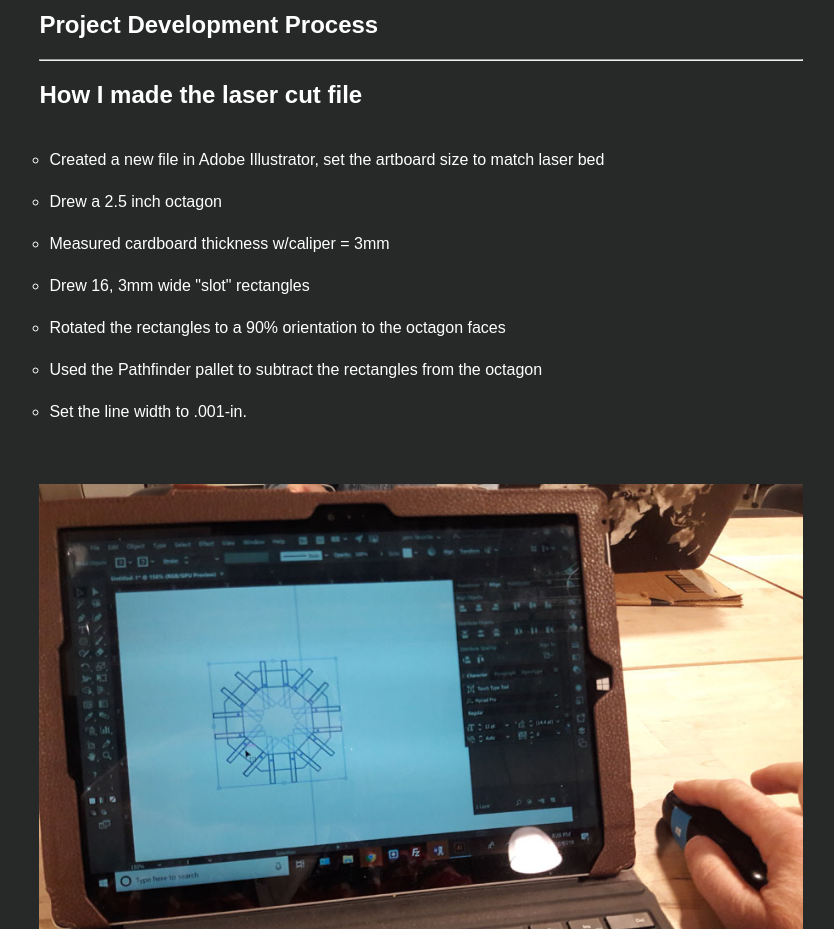
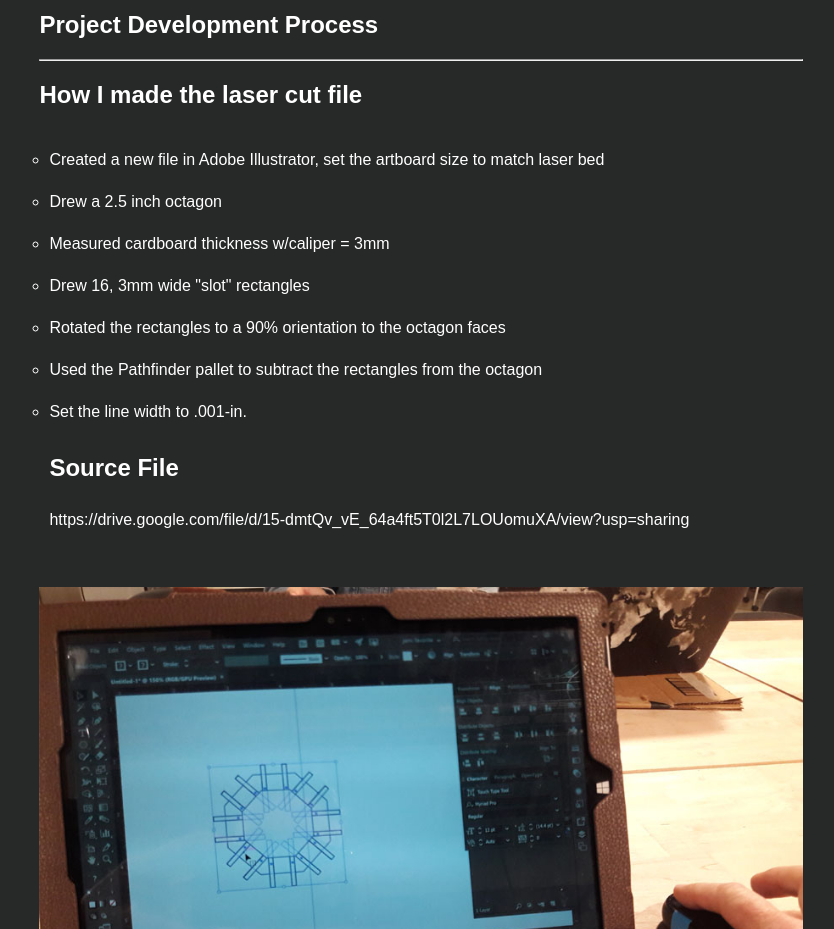
Before and after one commit to JamiOdell/jamiode..github.io, a plain HTML site: page assignment1.html in a window 1280 px wide. Shown: the part 920-1849 px from the top of the page, without its empty margins (215-1049 px from the left). Drawn offline with Linux system fonts and the light colour scheme.

Commit message:
Add files via upload

```diff
--- a/assignment1.html
+++ b/assignment1.html
@@ -87,6 +87,10 @@
                  <li>Used the Pathfinder pallet to subtract the rectangles from the octagon</li>
                 <li>Set the line width to .001-in. </li>
 
+                <h2>Source File</h2>
+                https://drive.google.com/file/d/15-dmtQv_vE_64a4ft5T0l2L7LOUomuXA/view?usp=sharing
+
+
             </ul>
 <img src="asgn-1-file-creation.jpg" width=400 style="width: 100%" alt="construction">
 <img src="asgn-1-file-prep.jpg" width=400 style="width: 100%" alt="construction">
```
